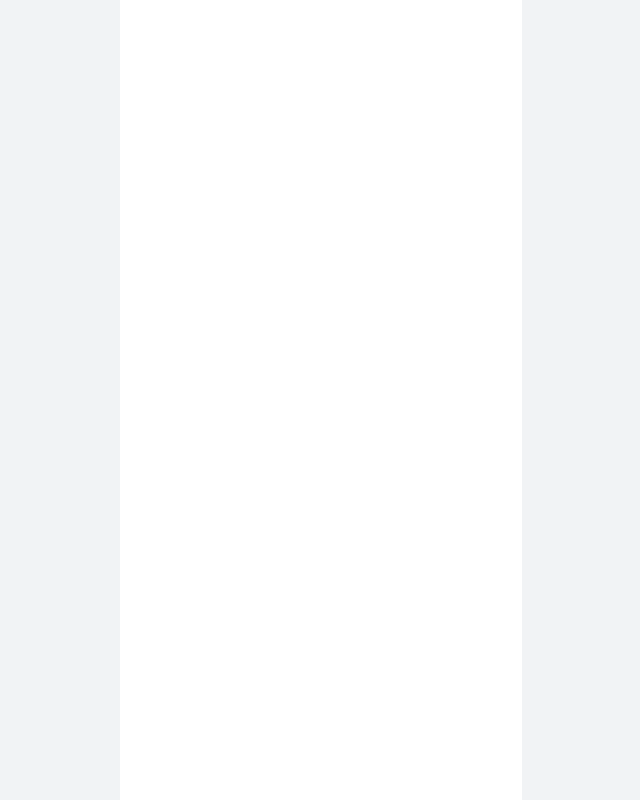
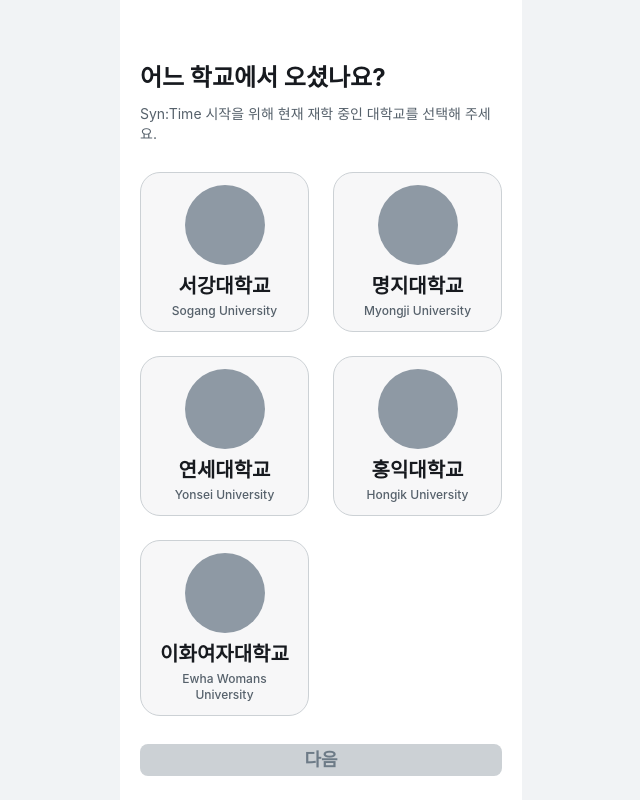
Before and after one commit to 2026-Sinchonthon/Team6-Frontend, a React (Vite) app: page / in a window 1280 px wide. Shown: the whole page, without its empty margins (319-959 px from the left). Built offline with nearby package versions, Linux system fonts and the light colour scheme.

Commit message:
[FEAT] 학교 선택 구현

```diff
--- a/index.html
+++ b/index.html
@@ -3,7 +3,7 @@
   <head>
     <meta charset="UTF-8" />
     <link rel="icon" type="image/svg+xml" href="/icons/logo.svg" />
-    <meta name="viewport" content="width=device-width, initial-scale=1.0" />
+    <meta name="viewport" content="width=device-width, initial-scale=1.0, viewport-fit=cover" />
     <title>Sin:Time</title>
   </head>
   <body>
--- a/src/App.jsx
+++ b/src/App.jsx
@@ -1,12 +1,17 @@
 import PageContainer from "./components/PageContainer";
+import SafeAreaTop from "./components/SafeAreaTop";
+import SchoolSelectPage from "./pages/SchoolSelectPage";
 
 function App() {
   return (
     <div className="flex min-h-screen justify-center bg-[#F1F3F5]">
       <div className="flex h-screen w-full max-w-100.5 flex-col bg-white">
+        <SafeAreaTop />
+
         {/* Header */}
 
         <PageContainer>
+          <SchoolSelectPage />
         </PageContainer>
 
         {/* GNB */}
--- /dev/null
+++ b/src/components/SafeAreaTop.jsx
@@ -0,0 +1,8 @@
+// 기기 상태바(노치) 영역 + 디자인 상단 여백을 확보하는 스페이서
+// 실기기에서 상태바와 콘텐츠가 겹치지 않도록 env(safe-area-inset-top)만큼 추가로 띄운다
+
+function SafeAreaTop() {
+  return <div className="shrink-0 pt-[calc(env(safe-area-inset-top)_+_60px)]" />;
+}
+
+export default SafeAreaTop;
--- /dev/null
+++ b/src/components/ui/Button.jsx
@@ -0,0 +1,15 @@
+// 화면 전반에서 재사용하는 기본(primary) 버튼
+
+function Button({ children, className = "", ...props }) {
+  return (
+    <button
+      type="button"
+      className={`flex h-14 w-full items-center justify-center rounded-lg bg-red-40 text-lg leading-[30px] font-bold text-white transition-colors disabled:bg-gray-20 disabled:text-gray-50 ${className}`}
+      {...props}
+    >
+      {children}
+    </button>
+  );
+}
+
+export default Button;
--- /dev/null
+++ b/src/components/ui/SelectableCard.jsx
@@ -0,0 +1,34 @@
+// 학교 선택 등 단일/다중 선택 화면에서 재사용하는 선택형 카드
+
+function SelectableCard({ imageSrc, title, subtitle, selected = false, onClick, className = "" }) {
+  return (
+    <button
+      type="button"
+      onClick={onClick}
+      aria-pressed={selected}
+      className={`flex w-full flex-col items-center justify-center gap-2 rounded-[20px] border p-3 transition-colors ${
+        selected ? "border-red-40 bg-red-02" : "border-gray-20 bg-gray-05"
+      } ${className}`}
+    >
+      {imageSrc ? (
+        <img src={imageSrc} alt="" className="size-20 rounded-full object-cover" />
+      ) : (
+        <div className="size-20 rounded-full bg-gray-40" />
+      )}
+      <div className="flex flex-col items-center justify-center gap-1">
+        <p
+          className={`text-20 font-semibold tracking-semibold ${selected ? "text-red-70" : "text-black"}`}
+        >
+          {title}
+        </p>
+        {subtitle && (
+          <p className={`text-xs font-medium ${selected ? "text-red-70" : "text-gray-60"}`}>
+            {subtitle}
+          </p>
+        )}
+      </div>
+    </button>
+  );
+}
+
+export default SelectableCard;
--- /dev/null
+++ b/src/pages/SchoolSelectPage.jsx
@@ -0,0 +1,44 @@
+import { useState } from "react";
+import SelectableCard from "../components/ui/SelectableCard";
+import Button from "../components/ui/Button";
+
+const SCHOOLS = [
+  { id: "sogang", name: "서강대학교", englishName: "Sogang University" },
+  { id: "myongji", name: "명지대학교", englishName: "Myongji University" },
+  { id: "yonsei", name: "연세대학교", englishName: "Yonsei University" },
+  { id: "hongik", name: "홍익대학교", englishName: "Hongik University" },
+  { id: "ewha", name: "이화여자대학교", englishName: "Ewha Womans University" },
+];
+
+function SchoolSelectPage({ onNext }) {
+  const [selectedId, setSelectedId] = useState(null);
+
+  return (
+    <div className="flex h-full flex-col gap-7 px-5 pb-6">
+      <div className="flex flex-col gap-2">
+        <h1 className="text-2xl leading-9 font-bold text-black">어느 학교에서 오셨나요?</h1>
+        <p className="text-sm leading-5 text-gray-60">
+          Syn:Time 시작을 위해 현재 재학 중인 대학교를 선택해 주세요.
+        </p>
+      </div>
+
+      <div className="grid flex-1 grid-cols-2 gap-6">
+        {SCHOOLS.map((school) => (
+          <SelectableCard
+            key={school.id}
+            title={school.name}
+            subtitle={school.englishName}
+            selected={selectedId === school.id}
+            onClick={() => setSelectedId(school.id)}
+          />
+        ))}
+      </div>
+
+      <Button disabled={!selectedId} onClick={() => onNext?.(selectedId)}>
+        다음
+      </Button>
+    </div>
+  );
+}
+
+export default SchoolSelectPage;
```
